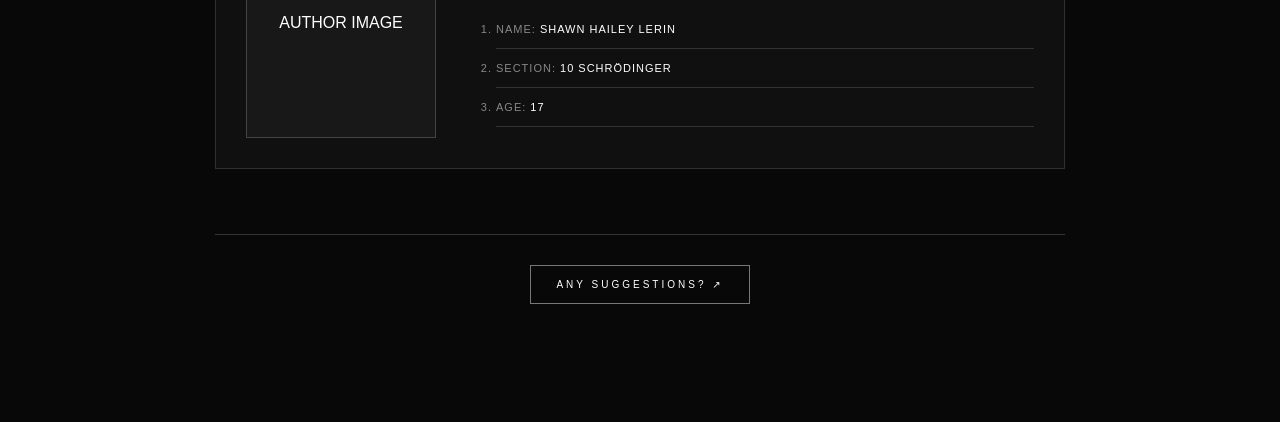
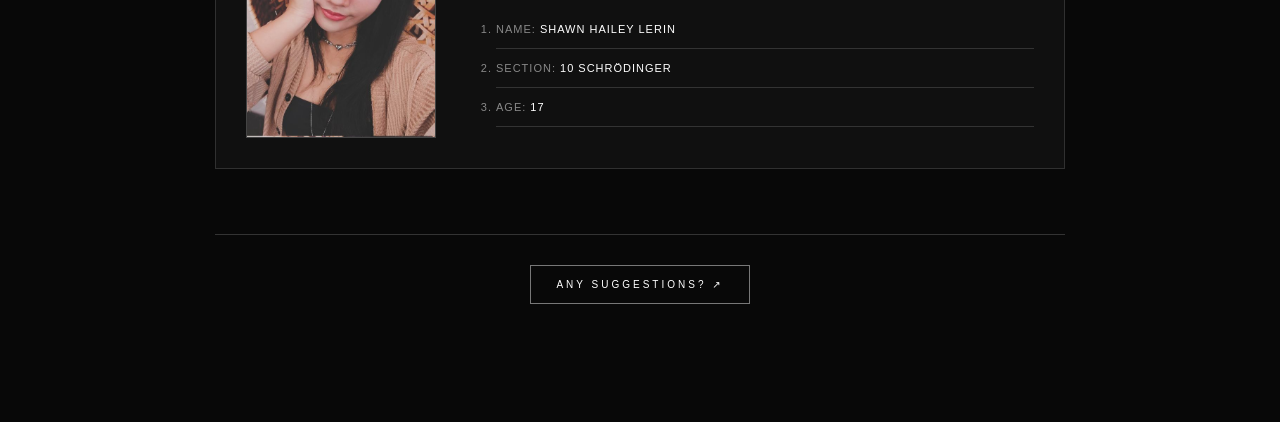
Before and after one commit to shhailey/The-hidden-tales-between-two-worlds-, a plain HTML site: page authors.html in a window 1280 px wide. Shown: the part 378-800 px from the top of the page. Drawn offline with Linux system fonts and the light colour scheme.

Commit message:
Update authors.html

```diff
--- a/authors.html
+++ b/authors.html
@@ -224,7 +224,7 @@ header {
     <section class="author-profile">
 
         <div class="author-image">
-            <span class="Screenshot_20260915-225133.jpg">AUTHOR IMAGE</span>
+            <img src="Screenshot_20260915-225133.jpg" alt="Description of the image">
         </div>
 
         <div class="author-info">
```
